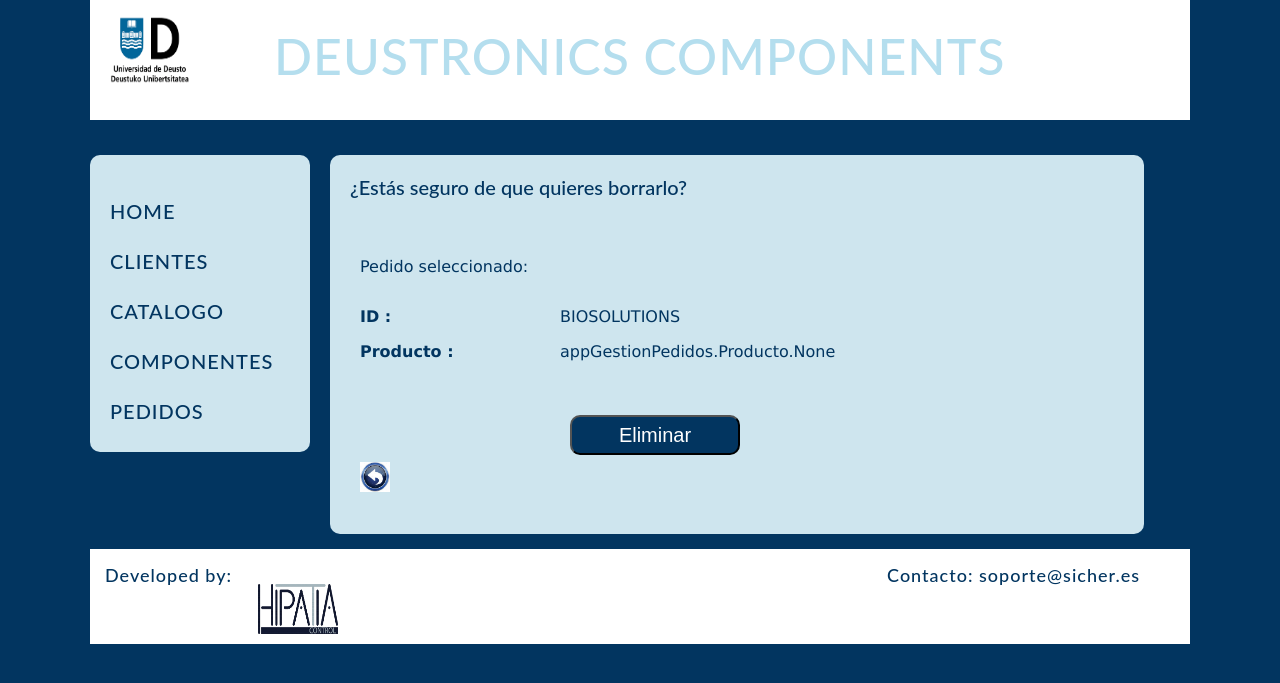
After one commit to MaialenAguilar/TrabajoDjango, a Django app: page /appGestionPedidos/pedidos/delete/1/ in a window 1280 px wide. The commit adds this page. Shown: the top 683 px of the page. Run offline with Django 3.2, Linux system fonts and the light colour scheme; data comes from the database, SQL or seed files in the repository; both versions use the stored data as it was after the commit.

Commit message:
Todo corregido. Aplicación funcionando correctamente

```diff
--- /dev/null
+++ b/gestionPedidos/appGestionPedidos/templates/Eliminar_Pedido.html
@@ -0,0 +1,34 @@
+{% extends 'base.html' %}
+{% load static %}
+
+
+{% block main %}
+
+<form action=""  method="post" >
+    {% csrf_token %}
+    <p>¿Estás seguro de que quieres borrarlo?</p>
+    <ul class="datos">
+	    <li> Pedido seleccionado:
+            <ul>
+                <li>
+                    <label class="cabecera">ID :</label>
+		            {{ pedido.cliente }}
+	            </li>
+	            <li>
+		            <label class="cabecera">Producto :</label>
+                    {{ pedido.producto}}
+	            </li>
+            </ul>
+
+        </li>
+    </ul>
+        <a><input class="boton" type="submit" value="Eliminar"/></a>
+    <div>
+        <a id="volver" href="{% url 'pedidos' %}"><img src="{% static 'IMG/LOGOS/boton-volver.jpg' %}" width="30px" height="30px" alt="Imagen de volver atrás"></a>
+
+    </div>
+
+
+    </form>
+
+{% endblock %}
--- a/gestionPedidos/appGestionPedidos/templates/pedidos.html
+++ b/gestionPedidos/appGestionPedidos/templates/pedidos.html
@@ -24,7 +24,7 @@
 			<td class="segunda">{{ d.cliente}}</td>
             <td class="tercera">{{ d.entregado}}</td>
 			<td class="tercera"><a href="/appGestionPedidos/pedidos/{{ d.id }}"><img src="{% static 'IMG/LOGOS/examinar.jpg' %}" width="30px" height="30px" alt="Imagen de volver"></a></td>
-			<td class="cuarta"><a href="/appGestionPedidos/clientes/delete/{{ d.id }}"><img src="{% static 'IMG/LOGOS/borrar.png' %}" width="30px" height="30px" alt="Imagen de volver"></a></td>
+			<td class="cuarta"><a href="/appGestionPedidos/pedidos/delete/{{ d.id }}"><img src="{% static 'IMG/LOGOS/borrar.png' %}" width="30px" height="30px" alt="Imagen de volver"></a></td>
 		</tr>
 		{% endfor %}
 		</tbody>
--- a/gestionPedidos/appGestionPedidos/urls.py
+++ b/gestionPedidos/appGestionPedidos/urls.py
@@ -50,11 +50,6 @@ urlpatterns = [
     path('sonido/delete/<int:pk>/', views.Eliminar_SonidoDeleteView.as_view(), name='Eliminar_Sonido'),
     path('conectores/delete/<int:pk>/', views.Eliminar_ConectoresDeleteView.as_view(), name='Eliminar_Conectores'),
     path('automovil/delete/<int:pk>/', views.Eliminar_AutomovilDeleteView.as_view(), name='Eliminar_Automovil'),
-
-
-
-
-
-
+    path('pedidos/delete/<int:pk>/', views.Eliminar_PedidoDeleteView.as_view(), name='Eliminar_Pedido')
 
 ]
--- a/gestionPedidos/appGestionPedidos/views.py
+++ b/gestionPedidos/appGestionPedidos/views.py
@@ -369,13 +369,29 @@ class Eliminar_ClientesDeleteView(DeleteView):
     def get_success_url(self):
         return reverse('clientes')
 
+#ELIMINAR PEDIDO
 
+class Eliminar_PedidoDeleteView(DeleteView):
+    model = Pedido
+    form_class = PedidoForm
+    template_name = 'Eliminar_Pedido.html'
+
+
+    def get_context_data(self, **kwargs):
+     context = super(Eliminar_PedidoDeleteView, self).get_context_data(**kwargs)
+     pk= self.kwargs.get('pk')
+     pedido = Pedido.objects.get(id=pk)
+     context.update({'pedidos': pedido})
+     return context
+
+    def get_success_url(self):
+        return reverse('pedidos')
 
  # ELIMINAR PRODUCTO ENERGIA
 
 class Eliminar_EnergiaDeleteView(DeleteView):
     model = Producto
-    form_class= ProductoForm
+    form_class = ProductoForm
     template_name = 'Eliminar_Energia.html'
 
     def get_context_data(self, **kwargs):
```
Also changed, not shown: gestionPedidos/db.sqlite3.
